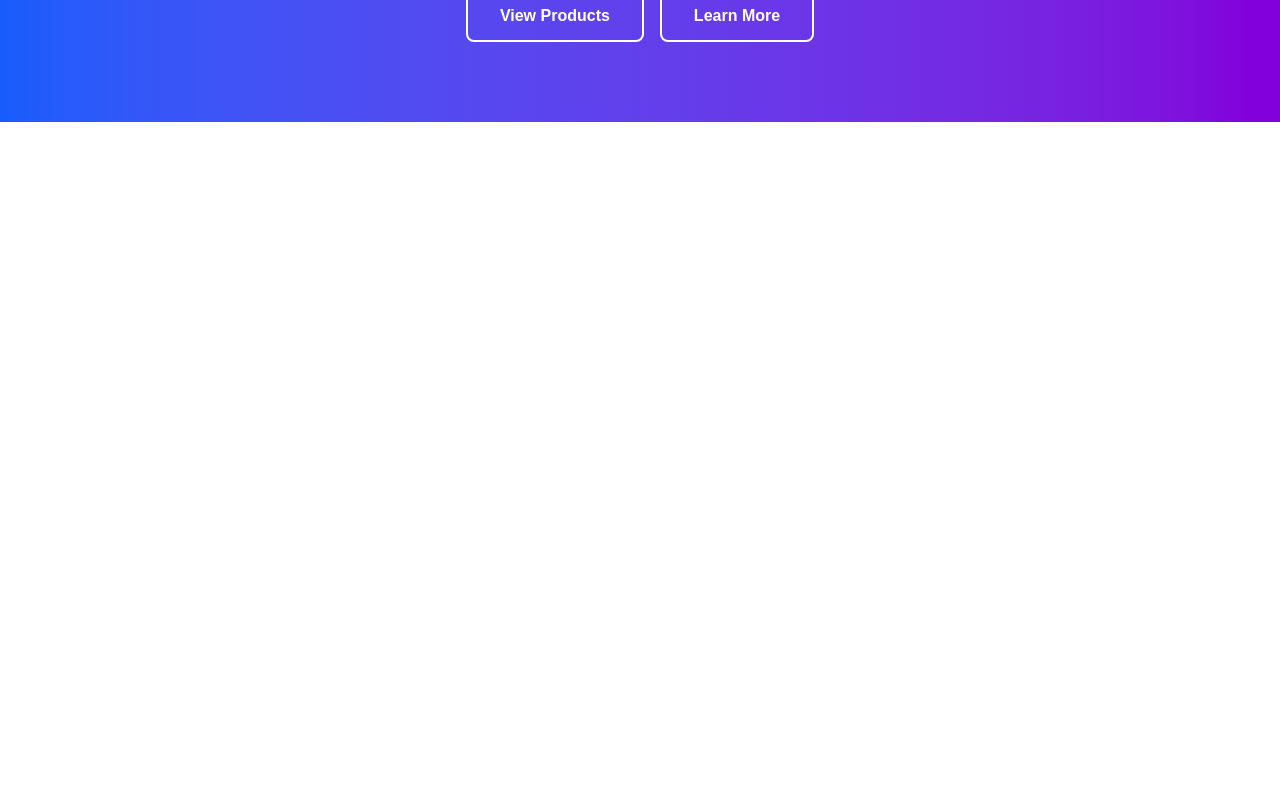
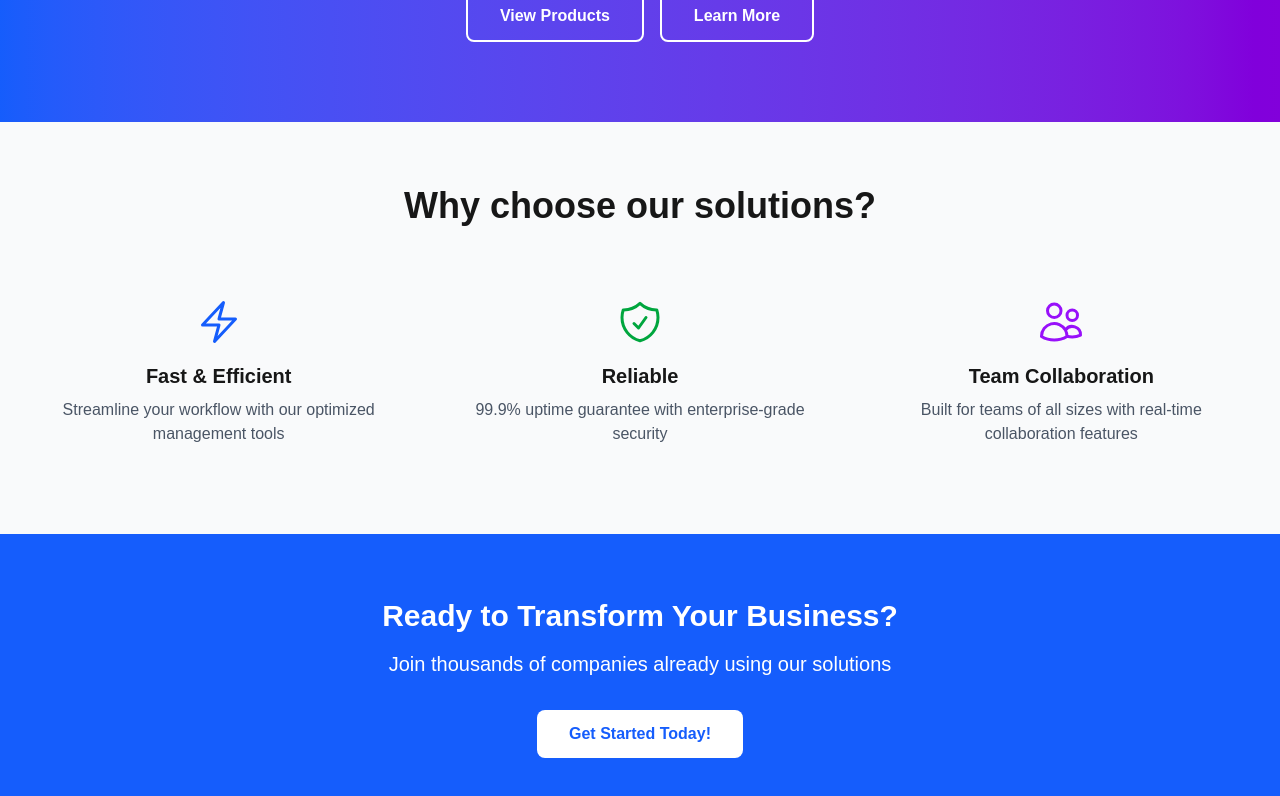
Before and after one commit to thedramaboy/apricot-it, a Next.js app: page / in a window 1280 px wide. Shown: the part 338-1134 px from the top of the page. Before the commit the page ends 860 px from the top, so only its background shows below. Built offline with nearby package versions, Linux system fonts and the light colour scheme.

Commit message:
Installed heroicons and modified Homepage.

```diff
--- a/app/page.tsx
+++ b/app/page.tsx
@@ -1,4 +1,5 @@
 import Link from 'next/link'
+import { BoltIcon, ShieldCheckIcon, UsersIcon } from '@heroicons/react/24/outline';
 
 export default function HomePage() {
   return (
@@ -7,6 +8,7 @@ export default function HomePage() {
       {/* Hero section */}
       <section className='bg-gradient-to-r from-blue-600 to-purple-700 text-white py-20'>
         <div className='container mx-auto px-6 text-center'>
+
           <h1 className='text-5xl font-bold mb-6'>
             Welcome to Apricot Solutions
           </h1>
@@ -14,6 +16,7 @@ export default function HomePage() {
               Professional management software that streamlines your business operations.
               From project management to customer relations - we&apos;ve got you covered.
           </p>
+
           <div className='flex gap-4 justify-center'>
             <Link
               href='/products'
@@ -28,9 +31,67 @@ export default function HomePage() {
               Learn More
             </Link>
           </div>
+
         </div>
       </section>
 
+      {/* Features section */}
+      <section className='py-16 bg-gray-50'>
+
+        <div className='container mx-auto px-6'>
+
+          <h2 className='text-4xl font-bold text-center mb-12'>
+            Why choose our solutions?
+          </h2>
+
+          <div className='grid md:grid-cols-3 gap-8'>
+            <div className='text-center p-6'>
+              <BoltIcon className='w-12 h-12 text-blue-600 mx-auto mb-4'/>
+              <h3 className="text-xl font-semibold mb-2">Fast & Efficient</h3>
+              <p className="text-gray-600">
+                Streamline your workflow with our optimized management tools
+              </p>
+            </div>
+
+            <div className='text-center p-6'>
+              <ShieldCheckIcon className='w-12 h-12 text-green-600 mx-auto mb-4'/>
+              <h3 className="text-xl font-semibold mb-2">Reliable</h3>
+              <p className="text-gray-600">
+                99.9% uptime guarantee with enterprise-grade security
+              </p>
+            </div>
+
+            <div className='text-center p-6'>
+              <UsersIcon className='w-12 h-12 text-purple-600 mx-auto mb-4'/>
+              <h3 className="text-xl font-semibold mb-2">Team Collaboration</h3>
+              <p className="text-gray-600">
+                Built for teams of all sizes with real-time collaboration features
+              </p>
+            </div>
+          </div>
+
+        </div>
+      </section>
+
+      {/* CTA Section */}
+      <section className='py-16 bg-blue-600 text-white'>
+
+        <div className='container mx-auto px-6 text-center'>
+          <h2 className='text-3xl font-bold mb-4'>
+            Ready to Transform Your Business?
+          </h2>
+          <p className='text-xl mb-8'>
+            Join thousands of companies already using our solutions
+          </p>
+          <Link
+            href='/contact'
+            className='bg-white text-blue-600 px-8 py-3 rounded-lg font-semibold hover:bg-gray-100 transition-colors inline-block'
+          >
+            Get Started Today!
+          </Link>
+        </div>
+
+      </section>
 
     </main>
   );
```
Also changed, not shown: package.json (+7 -6 lines), 1 other file (tests, documents, lock files or other folders).
